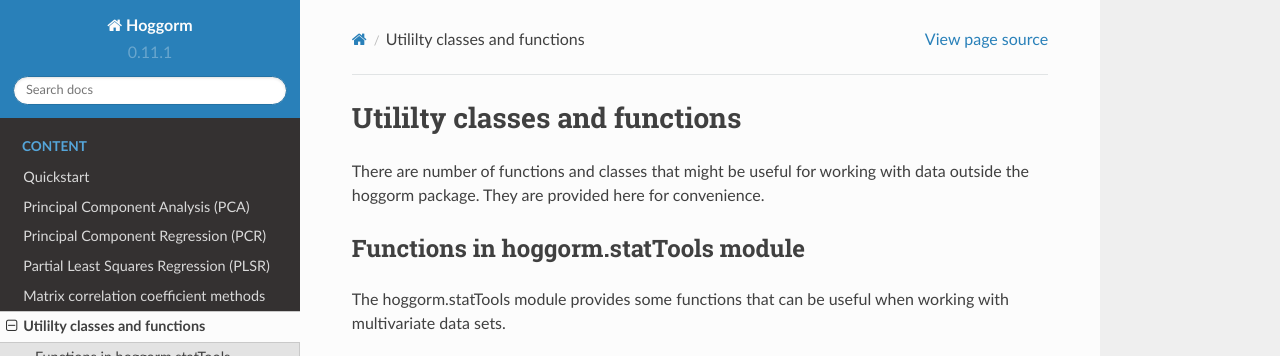
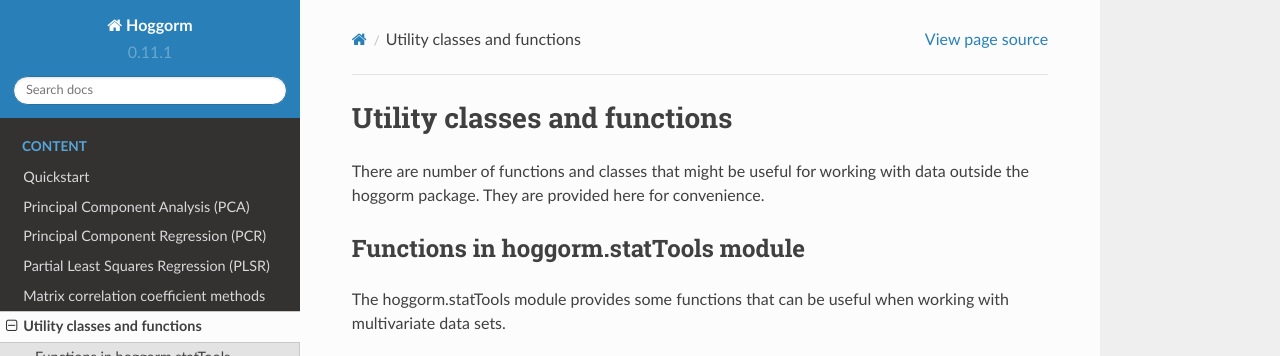
Before and after one commit to olivertomic/hoggorm, a Sphinx documentation site: the page built from docs/utility-functions.rst, in a window 1280 px wide and 1022 px high, cut to the strip 0-356 px from the top of the window. Built offline with Sphinx 7.4.7 and the Read the Docs theme 2.0.0, drawn with Linux system fonts in a browser that asks for light colours.

```diff
--- a/docs/utility-functions.rst
+++ b/docs/utility-functions.rst
@@ -1,5 +1,5 @@
 
-Utililty classes and functions
+Utility classes and functions
 ==============================
 
 There are number of functions and classes that might be useful for working with data outside the hoggorm package. They are provided here
```
Also changed, not shown: README.rst (+4 -4 lines).
